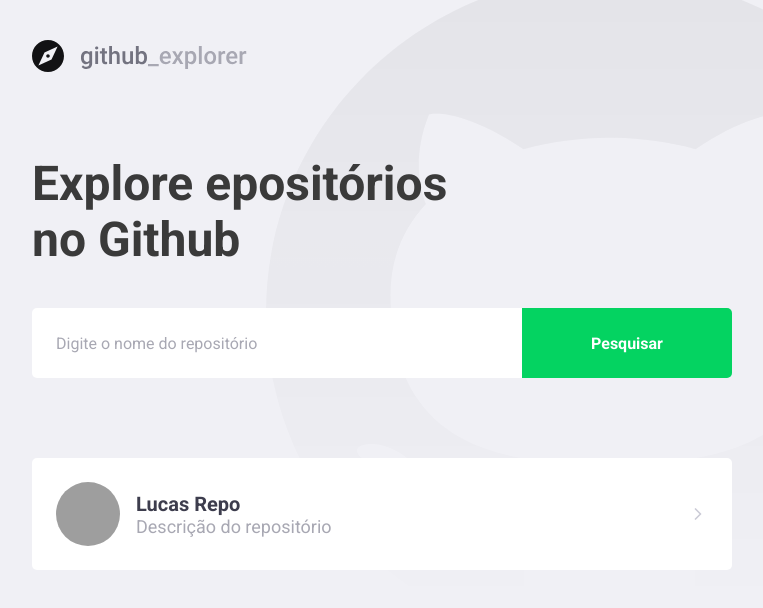
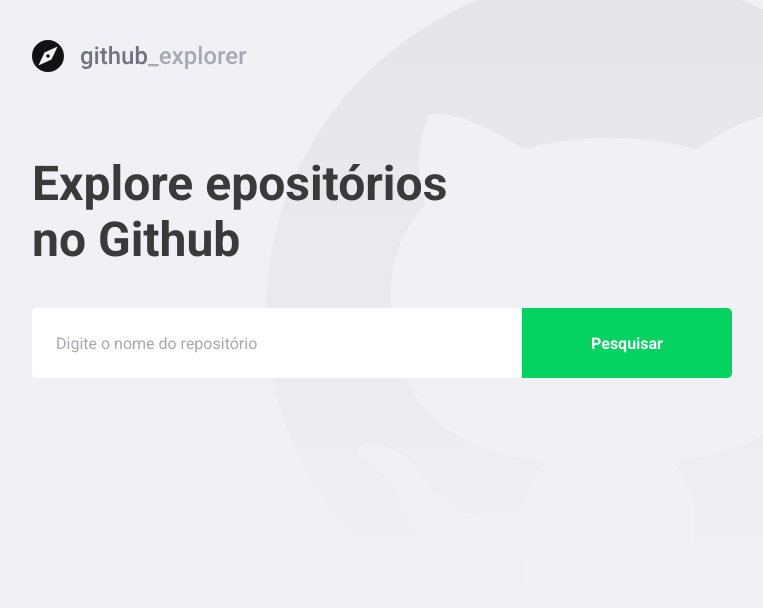
Before and after one commit to LucasGarcez/05-primeiro-projeto-react, a React (Create React App) app: page / in a window 1280 px wide. Shown: the top 608 px of the page, without its empty margins (148-911 px from the left). Built offline with nearby package versions, Linux system fonts and the light colour scheme; grey boxes are pictures that could not be loaded.

Commit message:
connect with api

```diff
--- a/package.json
+++ b/package.json
@@ -10,6 +10,7 @@
         "@types/node": "^12.0.0",
         "@types/react": "^16.9.0",
         "@types/react-dom": "^16.9.0",
+        "axios": "^0.19.2",
         "polished": "^3.6.2",
         "react": "^16.13.1",
         "react-dom": "^16.13.1",
--- a/src/pages/Dashboard/index.tsx
+++ b/src/pages/Dashboard/index.tsx
@@ -1,30 +1,61 @@
-import React from 'react';
+import React, { useState, FormEvent } from 'react';
 import { FiChevronRight } from 'react-icons/fi';
 
+import api from '../../services/api';
 import { Title, Form, Repositories } from './styles';
 import logo from '../../assets/logo.svg';
 
+interface Repository {
+  full_name: string;
+  description: string;
+  owner: {
+    login: string;
+    avatar_url: string;
+  };
+}
+
 const Dashboard: React.FC = () => {
+  const [newRepo, setNewRepo] = useState('');
+  const [repositories, setRepositories] = useState<Repository[]>([]);
+
+  async function handleAddRepository(
+    event: FormEvent<HTMLFormElement>,
+  ): Promise<void> {
+    event.preventDefault();
+
+    const response = await api.get<Repository>(`repos/${newRepo}`);
+    const repository = response.data;
+
+    setRepositories([...repositories, repository]);
+    setNewRepo('');
+  }
+
   return (
     <>
       <img src={logo} alt="Git Explorer" />
       <Title>Explore epositórios no Github</Title>
-      <Form>
-        <input placeholder="Digite o nome do repositório" />
+      <Form onSubmit={handleAddRepository}>
+        <input
+          value={newRepo}
+          onChange={(event) => setNewRepo(event.target.value)}
+          placeholder="Digite o nome do repositório"
+        />
         <button type="submit">Pesquisar</button>
       </Form>
       <Repositories>
-        <a href="teste">
+        {repositories.map((repository) => (
+          <a key={repository.full_name} href="teste">
             <img
-            src="https://avatars1.githubusercontent.com/u/12939735?s=460&u=e4960b838d3efbf6d617329d6f6240eb2dbe5795&v=4"
-            alt="Lucas Garcez"
+              src={repository.owner.avatar_url}
+              alt={repository.owner.login}
             />
             <div>
-            <strong>Lucas Repo</strong>
-            <p>Descrição do repositório</p>
+              <strong>{repository.full_name}</strong>
+              <p>{repository.description}</p>
             </div>
             <FiChevronRight size={20} />
           </a>
+        ))}
       </Repositories>
     </>
   );
--- a/src/pages/Dashboard/styles.ts
+++ b/src/pages/Dashboard/styles.ts
@@ -74,7 +74,8 @@
     }
 
     div {
-      margin-left: 16px;
+      margin: 0 16px;
+      flex: 1;
 
       strong {
         font-size: 20px;
--- /dev/null
+++ b/src/services/api.ts
@@ -0,0 +1,7 @@
+import axios from 'axios';
+
+const api = axios.create({
+  baseURL: 'https://api.github.com',
+});
+
+export default api;
```
Also changed, not shown: .eslintrc.json, 1 other file (tests, documents, lock files or other folders). Lines whose indentation alone changed are shown as unchanged.
